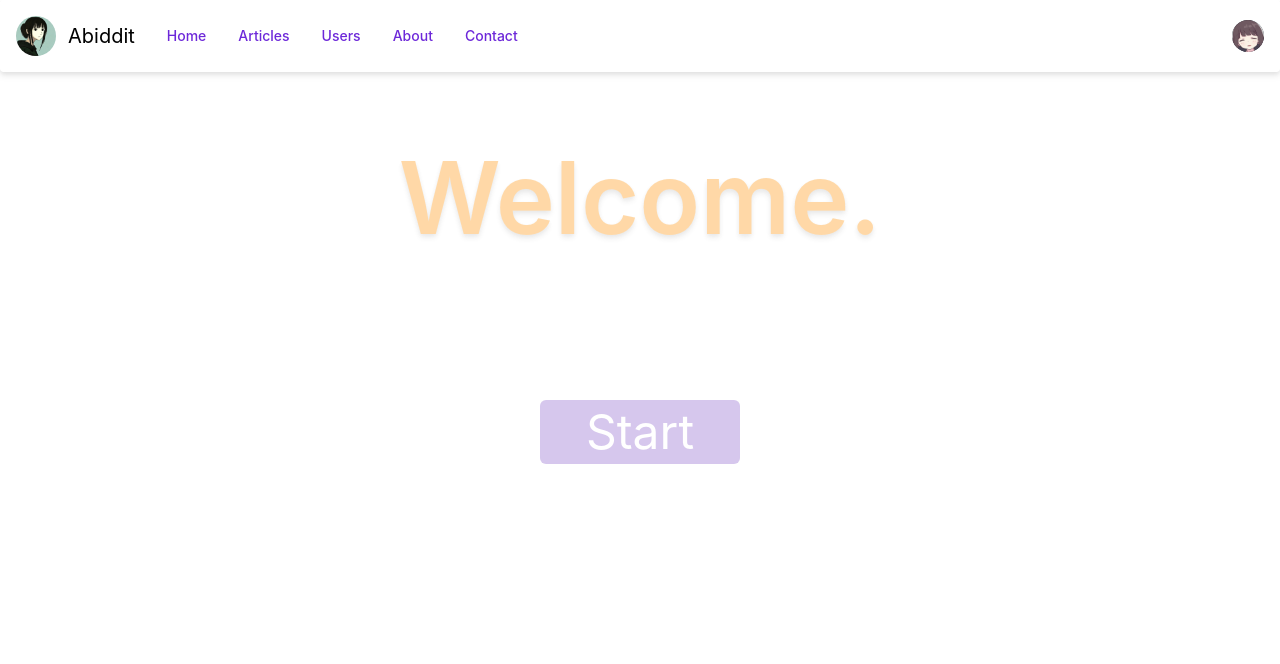
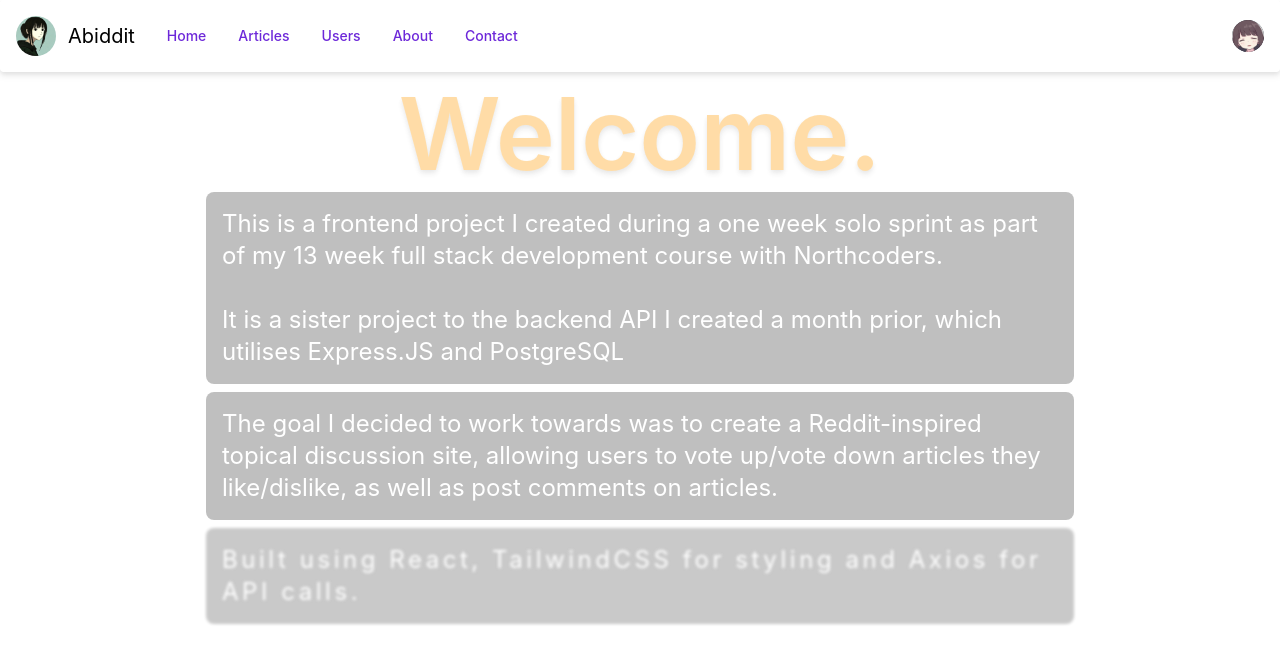
Before and after one commit to abigail-a-lee/NC-News-Front-End, a React (Create React App) app: page / in a window 1280 px wide. Shown: the top 664 px of the page. Built offline with nearby package versions, Linux system fonts and the light colour scheme.

Commit message:
updated splash page

```diff
--- a/src/App.css
+++ b/src/App.css
@@ -163,10 +163,7 @@
 	animation: focus-in-contract-bck 1s cubic-bezier(0.250, 0.460, 0.450, 0.940) both;
 }
 
-.focus-in-contract-bck-delayed {
-	animation: focus-in-contract-bck 1s cubic-bezier(0.250, 0.460, 0.450, 0.940) both;
-  animation-delay: 1s;
-}
+
 
  @keyframes focus-in-contract-bck {
   0% {
--- a/src/components/Splash.jsx
+++ b/src/components/Splash.jsx
@@ -5,18 +5,47 @@ import "../App.css";
 
 function Splash() {
   return (
-    <div>
-      <header className="focus-in-contract-bck py-8 lg:py-16 text-center">
-        <div className="flex-column justify-between items-center mb-2 bg-clip-text ">
-          <h1 className="drop-shadow-md pb-20 color-change-5x text-6xl md:text-[100px] font-semibold opacity-80  text-transparent mx-auto">
-            Welcome.
-          </h1>
-        </div>
-      </header>{" "}
-      <h2 className=" hover:bg-violet-400 max-w-[200px] mx-auto p-2 bg-violet-800 bg-opacity-25 focus-in-contract-bck-delayed hover:text-black text-center cursor-pointer rounded-md text-5xl text-white animated animatedFadeInUp fadeInUp">
-        <Link to="/articles">Start</Link>
-      </h2>
-    </div>
+    <main>
+      <header className="focus-in-contract-bck text-center flex-column justify-between items-center mb-2 bg-clip-text ">
+        <h1 className="drop-shadow-md color-change-5x text-6xl md:text-[100px] font-semibold opacity-80  text-transparent mx-auto">
+          Welcome.
+        </h1>
+      </header>
+      <article className="m-2 text-2xl text-white text-left">
+        <p
+          className="focus-in-contract-bck bg-black p-4 rounded-lg bg-opacity-25 my-2"
+          style={{ animationDelay: "1s" }}
+        >
+          This is a frontend project I created during a one week solo sprint as
+          part of my 13 week full stack development course with Northcoders.{" "}
+          <br /> <br />
+          It is a sister project to the backend API I created a month prior,
+          which utilises Express.JS and PostgreSQL
+        </p>
+        <p
+          className="focus-in-contract-bck bg-black p-4 rounded-lg bg-opacity-25 my-2"
+          style={{ animationDelay: "3s" }}
+        >
+          The goal I decided to work towards was to create a Reddit-inspired
+          topical discussion site, allowing users to vote up/vote down articles
+          they like/dislike, as well as post comments on articles.
+        </p>
+        <p
+          className="focus-in-contract-bck bg-black p-4 rounded-lg bg-opacity-25 my-2"
+          style={{ animationDelay: "5s" }}
+        >
+          Built using React, TailwindCSS for styling and Axios for API calls.
+        </p>
+      </article>
+      <footer>
+        <h2
+          className="focus-in-contract-bck mt-8 hover:bg-violet-400 max-w-[200px] mx-auto p-2 bg-violet-800 bg-opacity-25  hover:text-black text-center cursor-pointer rounded-md text-5xl text-white "
+          style={{ animationDelay: "7s" }}
+        >
+          <Link to="/articles">Start</Link>
+        </h2>
+      </footer>
+    </main>
   );
 }
 
```
